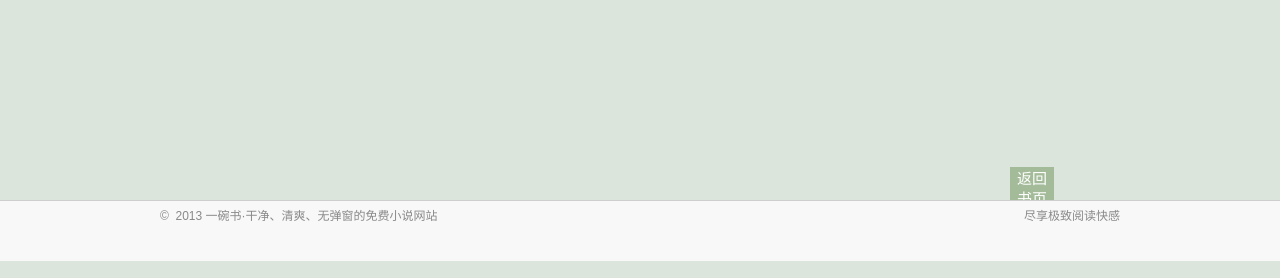
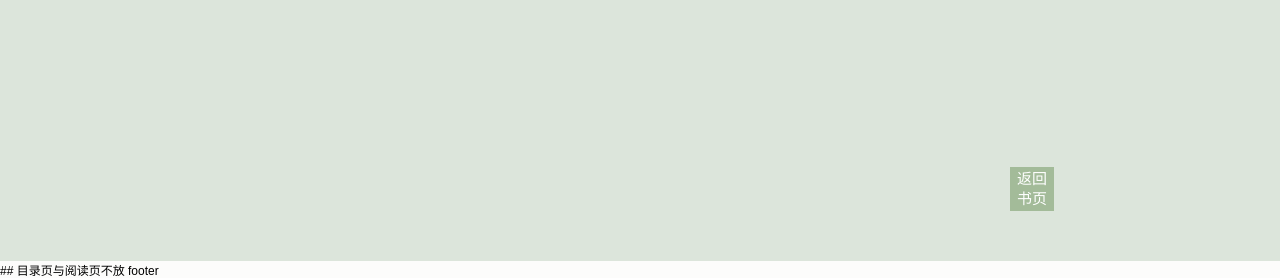
Before and after one commit to qulashi369/wjcrawler, a Flask app: page /1/chapters in a window 1280 px wide. Shown: the part 539-817 px from the top of the page. Run offline with Flask 2, Linux system fonts and the light colour scheme; data that the repository does not hold is empty; some libraries are stand-ins or nearby versions.

Commit message:
阅读页、目录页去掉 footer

```diff
--- a/server/templates/chapters.html
+++ b/server/templates/chapters.html
@@ -53,3 +53,7 @@
     </div>
   </div>
 {% endblock body%}
+
+{% block footer %}
+## 目录页与阅读页不放 footer
+{% endblock footer%}
--- a/server/templates/content.html
+++ b/server/templates/content.html
@@ -72,3 +72,7 @@
     </div>
   </div>
 {% endblock body%}
+
+{% block footer %}
+## 目录页与阅读页不放 footer
+{% endblock footer%}
```
